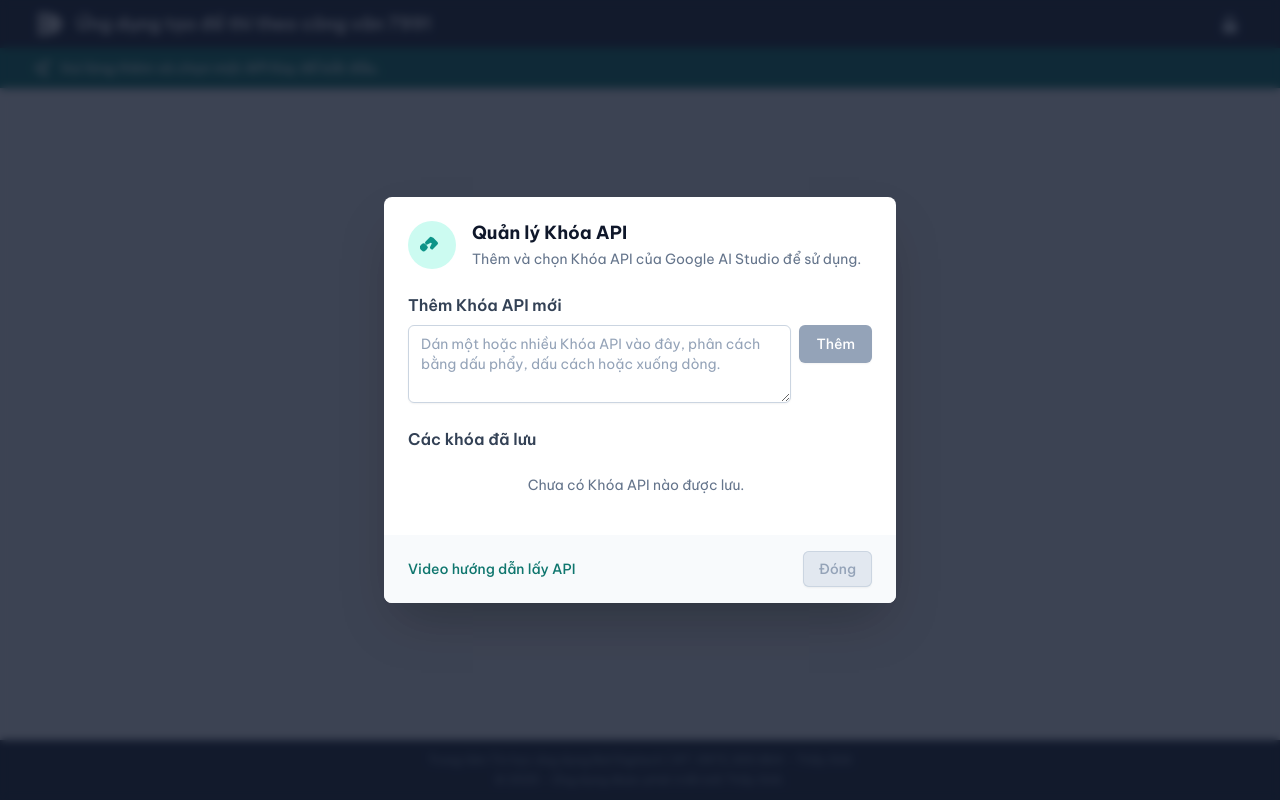
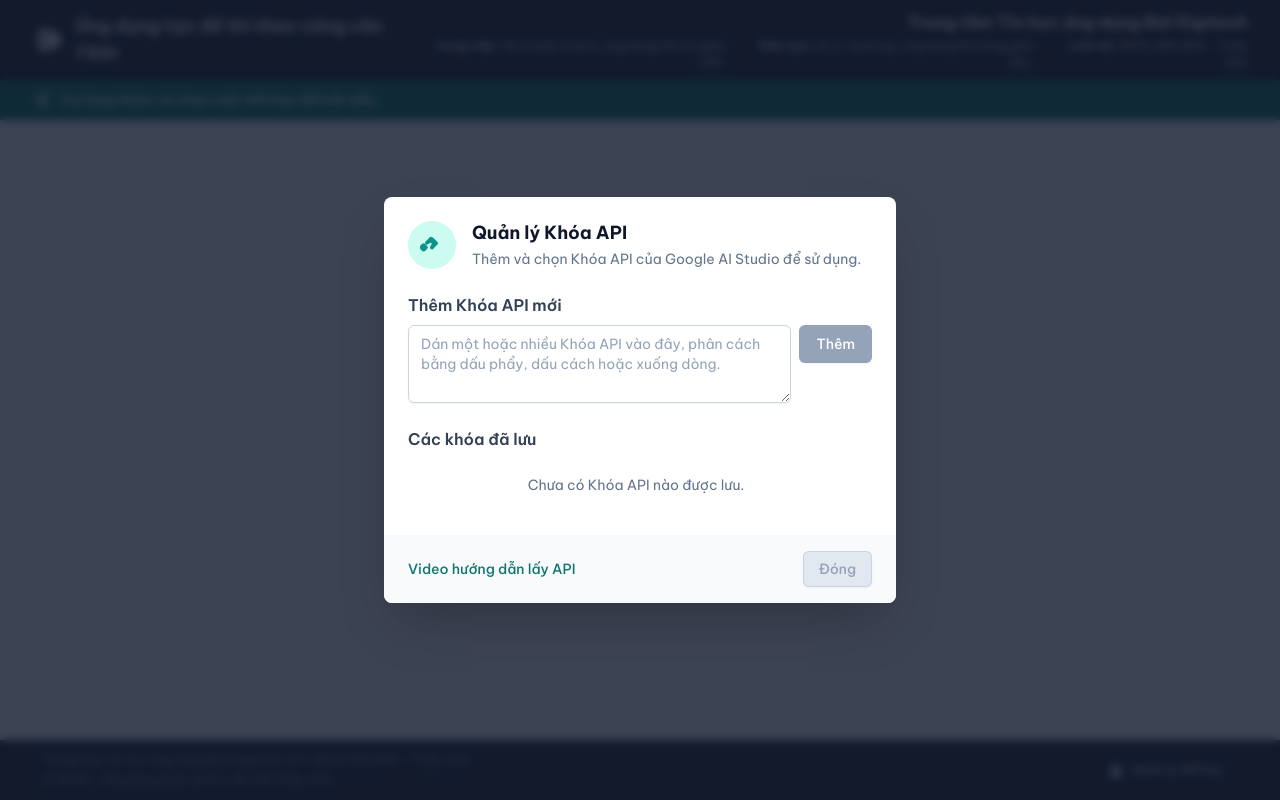
Before and after one commit to mrbao8868-cloud/7991, a React (Vite) app: page / in a window 1280 px wide. Built offline with nearby package versions, Linux system fonts and the light colour scheme.

Commit message:
Add files via upload

```diff
--- a/App.tsx
+++ b/App.tsx
@@ -207,17 +207,28 @@ function App() {
             />
 
             <header className="no-print shadow-md bg-white">
+                {/* Top bar with Logo, Title, and Banner Info */}
                 <div className="bg-slate-800 text-white">
-                    <div className="max-w-[1920px] mx-auto px-4 sm:px-6 lg:px-8 h-12 flex items-center justify-between">
-                        <div className="flex items-center gap-3">
+                    <div className="max-w-[1920px] mx-auto px-4 sm:px-6 lg:px-8 flex items-center justify-between">
+                        {/* Left side: Logo and Title */}
+                        <div className="flex items-center gap-3 py-3">
                             <BalDigitechLogo className="h-8 w-8 text-white" />
                             <h1 className="text-lg font-semibold">Ứng dụng tạo đề thi theo công văn 7991</h1>
                         </div>
-                        <button onClick={() => setIsApiModalOpen(true)} title="Quản lý API Key" className="p-2 rounded-full hover:bg-slate-700 transition-colors">
-                            <LockClosedIcon className="w-5 h-5 text-slate-300"/>
-                        </button>
+
+                        {/* Right side: Banner Info */}
+                        <div className="hidden lg:block text-right">
+                            <h2 className="text-base font-bold tracking-wide text-white">Trung tâm Tin học ứng dụng Bal Digitech</h2>
+                            <div className="text-xs mt-1 flex justify-end items-center gap-x-4 text-slate-300">
+                                <span><strong>Cung cấp:</strong> Tài khoản Canva, ứng dụng hỗ trợ giáo viên.</span>
+                                <span><strong>Đào tạo:</strong> AI, E-learning, ứng dụng AI trong giáo dục.</span>
+                                <span><strong>Liên hệ:</strong> 0972.300.864 - Thầy Giới</span>
+                            </div>
+                        </div>
                     </div>
                 </div>
+
+                {/* Status bar */}
                 <div className="bg-primary-700 text-primary-50">
                     <div className="max-w-[1920px] mx-auto px-4 sm:px-6 lg:px-8 h-10 flex items-center">
                         <SparkleIcon className="w-5 h-5 mr-2 flex-shrink-0"/>
@@ -230,9 +241,20 @@ function App() {
                 {renderContent()}
             </main>
 
-            <footer className="bg-slate-800 text-slate-400 text-xs text-center p-3 no-print mt-auto">
-                <p>Trung tâm Tin học ứng dụng Bal Digitech | ĐT: 0972.300.864 - Thầy Giới</p>
-                <p className="mt-1">&copy; {new Date().getFullYear()} - Ứng dụng được phát triển bởi Thầy Giới.</p>
+            <footer className="bg-slate-800 text-slate-400 text-xs p-3 no-print mt-auto">
+                <div className="max-w-[1920px] mx-auto px-4 sm:px-6 lg:px-8 flex flex-col sm:flex-row items-center justify-between gap-2">
+                    <div className="text-center sm:text-left">
+                        <p>Trung tâm Tin học ứng dụng Bal Digitech | ĐT: 0972.300.864 - Thầy Giới</p>
+                        <p className="mt-1">&copy; {new Date().getFullYear()} - Ứng dụng được phát triển bởi Thầy Giới.</p>
+                    </div>
+                    <button
+                        onClick={() => setIsApiModalOpen(true)}
+                        className="flex items-center gap-2 px-3 py-1.5 rounded-md hover:bg-slate-700 transition-colors text-slate-300 hover:text-white"
+                    >
+                        <LockClosedIcon className="w-4 h-4"/>
+                        <span className="font-medium">Quản lý API Key</span>
+                    </button>
+                </div>
             </footer>
         </div>
     );
```
